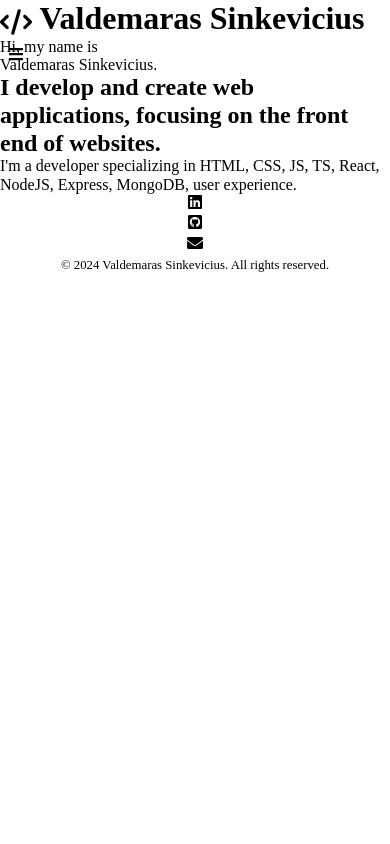
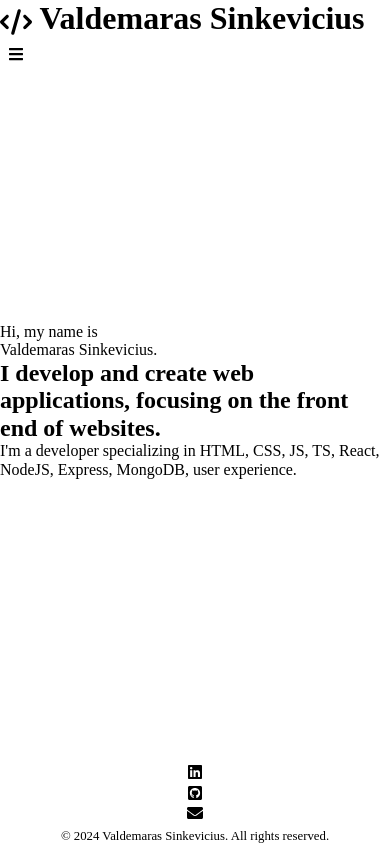
Before and after one commit to valsin132/portfolio, a React (Vite) app: page / in a window 390 px wide. Built offline with nearby package versions, Linux system fonts and the light colour scheme; no server answers; a web font is replaced by a local one.

Commit message:
changed root display

```diff
--- a/src/components/Navbar/Navbar.module.css
+++ b/src/components/Navbar/Navbar.module.css
@@ -81,7 +81,6 @@
 @media (max-width: 900px) {
 
   .navbar__logo {
-    height: 100%;
     width: 100%;
   }
 
--- a/src/pages/Home/Home.module.css
+++ b/src/pages/Home/Home.module.css
@@ -28,7 +28,7 @@
 @media (max-width: 576px) {
 
   & .intro__container {
-    padding-top: 0;
+    padding: 0 $spacing-s;
 
     & .intro__header {
       font-size: $font-size-s;
--- a/src/styles/global.css
+++ b/src/styles/global.css
@@ -6,6 +6,13 @@
 *::before,
 *::after {
   box-sizing: border-box;
+}
+
+#root {
+  display: flex;
+  flex-direction: column;
+  height: 100vh;
+  justify-content: space-between;
 }
 
 body {
```
